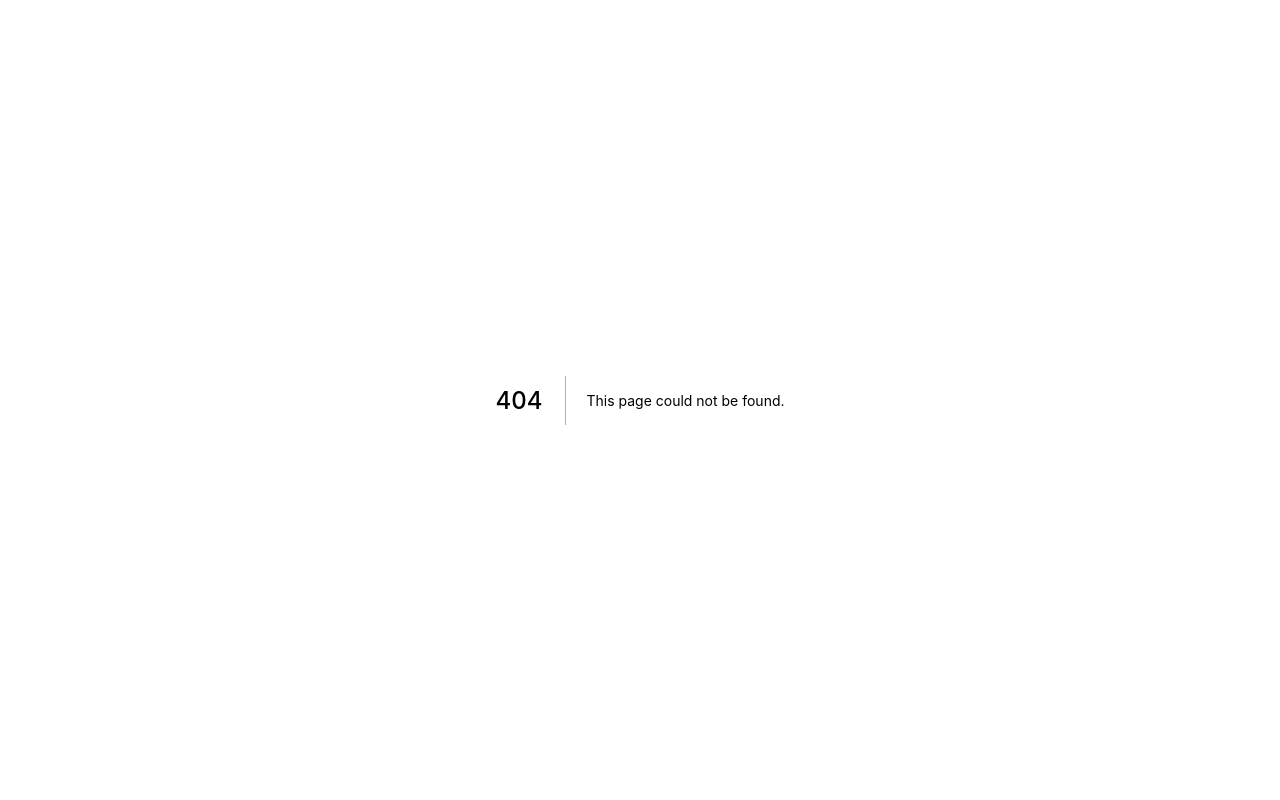
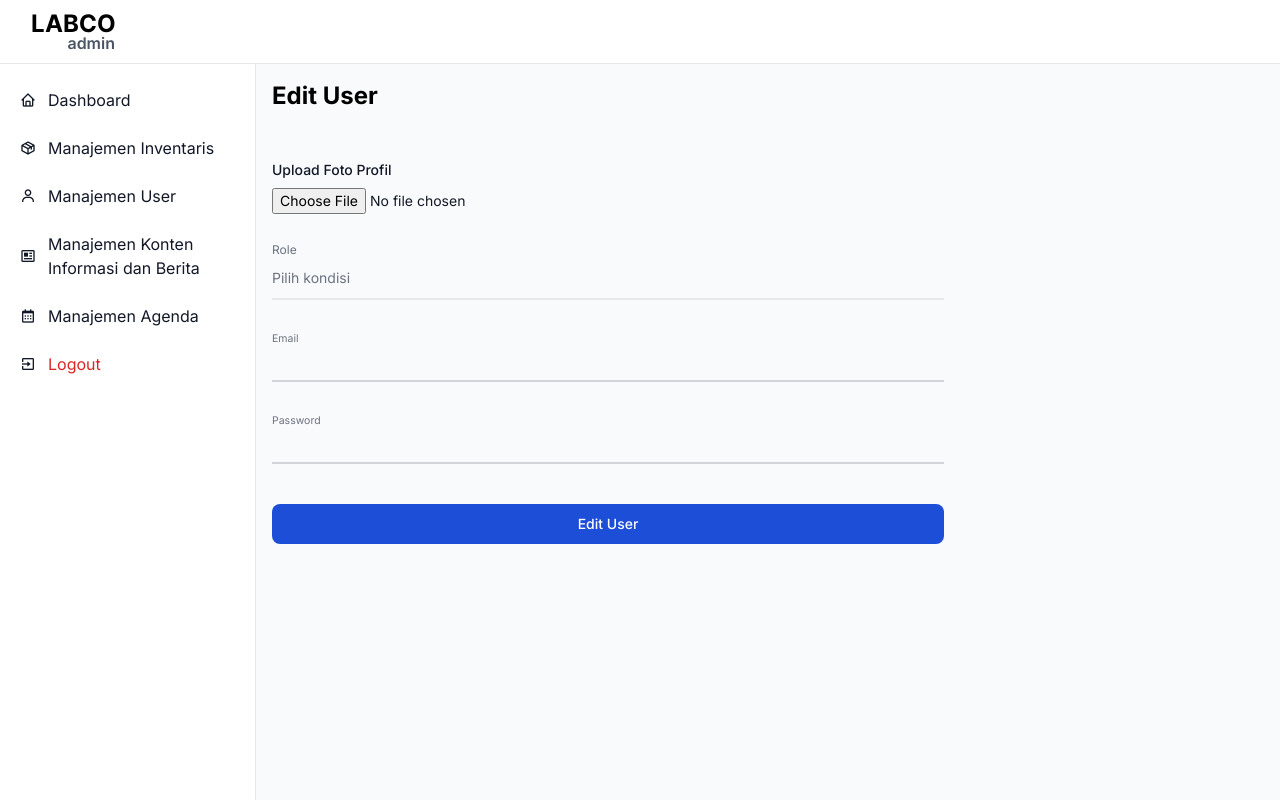
Before and after one commit to muhrizqiardi/labco, a Next.js app: page /admin/user/1 in a window 1280 px wide. Before the commit this address had no page. Built offline with nearby package versions, Linux system fonts and the light colour scheme.

Commit message:
feat: add user management

```diff
--- /dev/null
+++ b/pages/admin/user/[userId].js
@@ -0,0 +1,49 @@
+import { useState } from "react";
+import Button from "../../../components/Button";
+import ImageUploader from "../../../components/ImageUploader";
+import PageLayout from "../../../components/PageLayout";
+import TextField from "../../../components/TextField";
+
+function UserEdit() {
+  const [fileSrc, setFileSrc] = useState();
+  const [name, setName] = useState("");
+
+  return (
+    <>
+      <PageLayout isAdminPage={true} pageTitle={"LABCO Admin - Edit User"}>
+        <h1 className="text-2xl font-bold">Edit User</h1>
+        <form
+          action=""
+          className="max-w-2xl mt-8  flex flex-col items-stretch gap-4"
+        >
+          <ImageUploader
+            label="Upload Foto Profil"
+            fileSrc={fileSrc}
+            setFileSrc={setFileSrc}
+          />
+          <div className="mb-6">
+            <div className="peer-focus:font-medium text-xs text-gray-500">
+              Role
+            </div>
+            <div className="">
+              <select
+                required
+                name="condition"
+                class="block py-2.5 px-0 w-full text-sm text-gray-500 bg-transparent border-0 border-b-2 border-gray-200 appearance-none   focus:outline-none focus:ring-0 focus:border-gray-200 peer"
+              >
+                <option selected>Pilih kondisi</option>
+                <option value="true">Admin</option>
+                <option value="false">User</option>
+              </select>
+            </div>
+          </div>
+          <TextField label="Email" name="email" type="email" required />
+          <TextField label="Password" name="password" type="password" required />
+
+          <Button.Primary>Edit User</Button.Primary>
+        </form>
+      </PageLayout>
+    </>
+  );
+}
+export default UserEdit;
--- a/pages/admin/user/index.js
+++ b/pages/admin/user/index.js
@@ -0,0 +1,44 @@
+import PageLayout from "../../../components/PageLayout";
+import Link from "next/link";
+import Table from "../../../components/Table";
+import Button from "../../../components/Button";
+import { useRouter } from "next/router";
+
+function User() {
+  const router = useRouter();
+
+  return (
+    <PageLayout title="LABCO - Manajemen User" isAdminPage>
+      <h1 className="text-2xl font-bold">Manajemen User</h1>
+      <div className="flex justify-between items-center">
+        <h1 className="text-md font-bold">User</h1>
+      </div>
+      <Table
+        tableHeaders={["ID", "Nama", "Role", "Aksi"]}
+        tableData={[
+          [
+            "62930cbe865bffba2c0a6ccd",
+            "Kursi Herman Miller",
+            "User",
+            <>
+              <Link href="/admin/user/123">
+                <a className="text-blue-700 font-bold hover:underline">Edit</a>
+              </Link>
+            </>,
+          ],
+          [
+            "62930cbe865bffba2c0a6ccd",
+            "ASUS ROG Strix",
+            "Admin",
+            <>
+              <Link href="/admin/user/123">
+                <a className="text-blue-700 font-bold hover:underline">Edit</a>
+              </Link>
+            </>,
+          ],
+        ]}
+      />
+    </PageLayout>
+  );
+}
+export default User;
```
